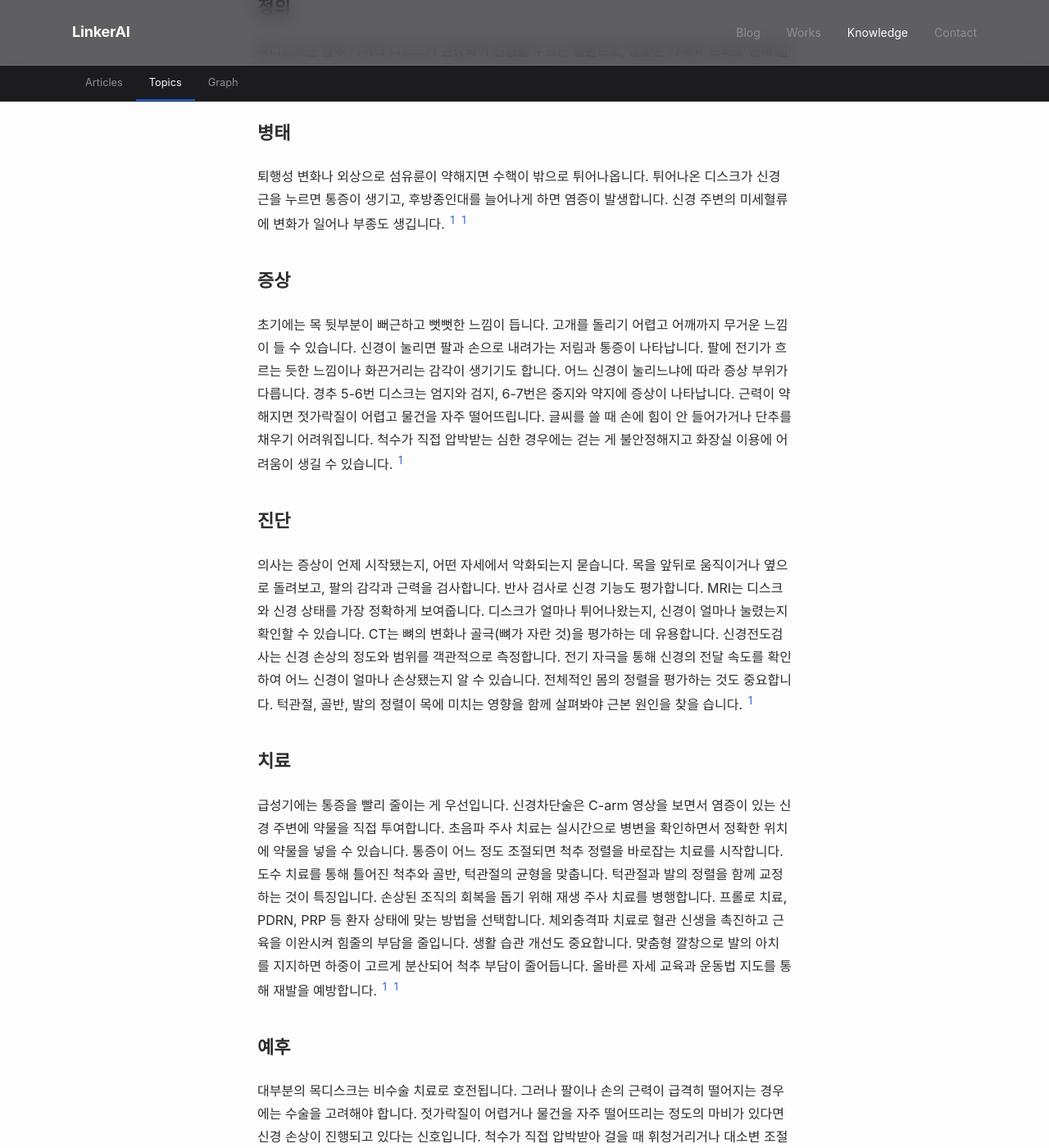
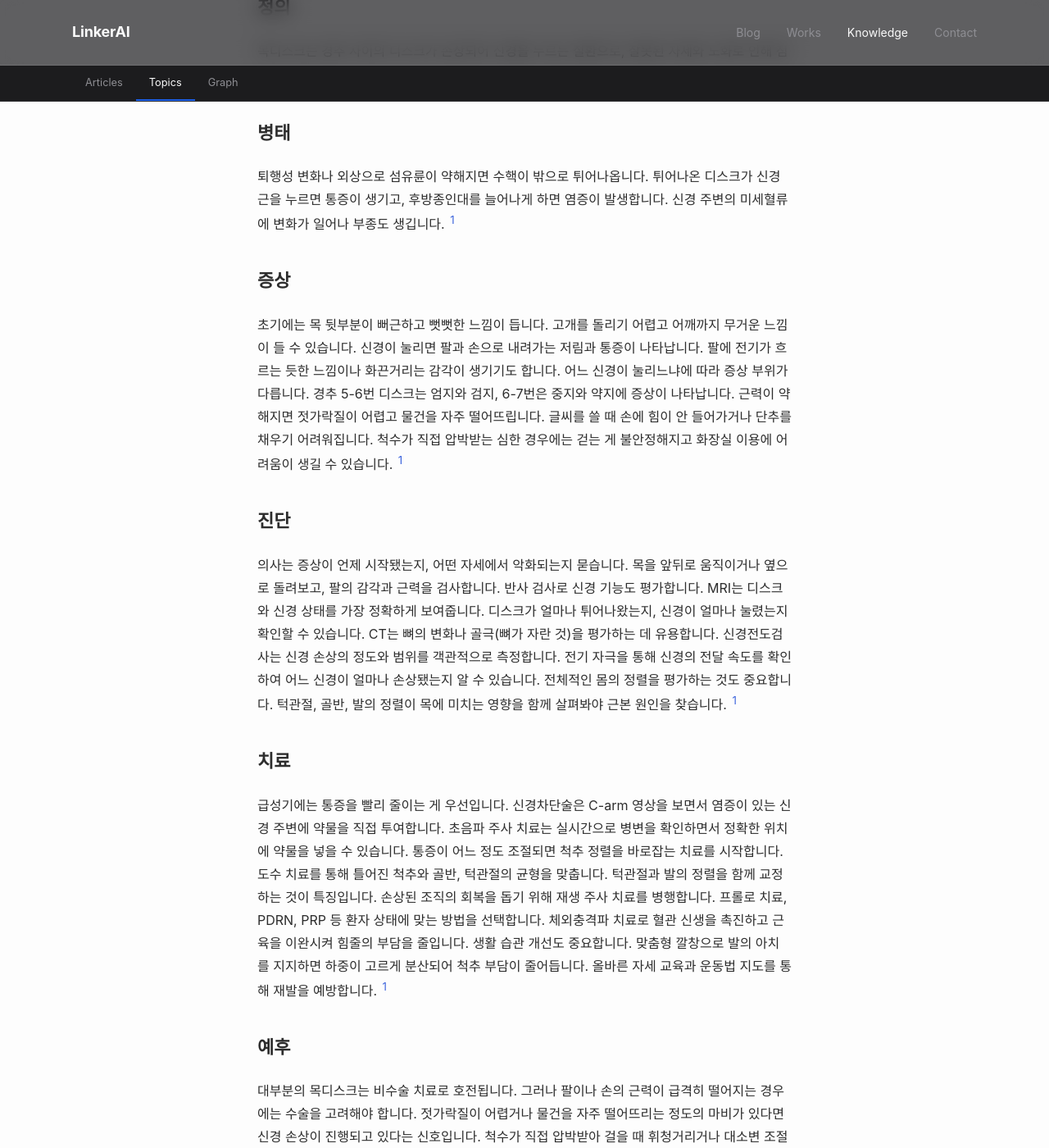
Before and after one commit to feelharmony/linkare-medical-knowledge, a Jekyll site: the page built from conditions/cervical-disc-herniation.md, in a window 1280 px wide and 1400 px high, scrolled down 447 px. Shown: the whole window at 82% size. Built offline with Jekyll 4.4.1, drawn with Linux system fonts in a browser that asks for light colours; some web fonts are replaced; some of the changed text lies outside the part shown.

Commit message:
auto-sync entity: 목디스크 (cervical-disc-herniation) — manual_edit:body_md

```diff
--- a/conditions/cervical-disc-herniation.md
+++ b/conditions/cervical-disc-herniation.md
@@ -7,23 +7,23 @@ title: 목디스크
 description: 경추 추간판이 탈출하여 신경을 압박하는 질환
 title_en: cervical disc herniation
 last_reviewed: '2026-04-28'
-source_count: 7
-version: 3
+source_count: 2
+version: 4
 ---
 ## 정의
 목디스크는 경추 사이의 디스크가 손상되어 신경을 누르는 질환으로, 잘못된 자세와 노화로 인해 점점 흔해지고 있습니다. [^1]
 
 ## 병태
-퇴행성 변화나 외상으로 섬유륜이 약해지면 수핵이 밖으로 튀어나옵니다. 튀어나온 디스크가 신경근을 누르면 통증이 생기고, 후방종인대를 늘어나게 하면 염증이 발생합니다. 신경 주변의 미세혈류에 변화가 일어나 부종도 생깁니다. [^1] [^1]
+퇴행성 변화나 외상으로 섬유륜이 약해지면 수핵이 밖으로 튀어나옵니다. 튀어나온 디스크가 신경근을 누르면 통증이 생기고, 후방종인대를 늘어나게 하면 염증이 발생합니다. 신경 주변의 미세혈류에 변화가 일어나 부종도 생깁니다. [^1]
 
 ## 증상
 초기에는 목 뒷부분이 뻐근하고 뻣뻣한 느낌이 듭니다. 고개를 돌리기 어렵고 어깨까지 무거운 느낌이 들 수 있습니다. 신경이 눌리면 팔과 손으로 내려가는 저림과 통증이 나타납니다.  팔에 전기가 흐르는 듯한 느낌이나 화끈거리는 감각이 생기기도 합니다. 어느 신경이 눌리느냐에 따라 증상 부위가 다릅니다. 경추 5-6번 디스크는 엄지와 검지, 6-7번은 중지와 약지에 증상이 나타납니다. 근력이 약해지면 젓가락질이 어렵고 물건을 자주 떨어뜨립니다. 글씨를 쓸 때 손에 힘이 안 들어가거나 단추를 채우기 어려워집니다. 척수가 직접 압박받는 심한 경우에는 걷는 게 불안정해지고 화장실 이용에 어려움이 생길 수 있습니다. [^1]
 
 ## 진단
-의사는 증상이 언제 시작됐는지, 어떤 자세에서 악화되는지 묻습니다. 목을 앞뒤로 움직이거나 옆으로 돌려보고, 팔의 감각과 근력을 검사합니다. 반사 검사로 신경 기능도 평가합니다. MRI는 디스크와 신경 상태를 가장 정확하게 보여줍니다. 디스크가 얼마나 튀어나왔는지, 신경이 얼마나 눌렸는지 확인할 수 있습니다. CT는 뼈의 변화나 골극(뼈가 자란 것)을 평가하는 데 유용합니다. 신경전도검사는 신경 손상의 정도와 범위를 객관적으로 측정합니다. 전기 자극을 통해 신경의 전달 속도를 확인하여 어느 신경이 얼마나 손상됐는지 알 수 있습니다. 전체적인 몸의 정렬을 평가하는 것도 중요합니다. 턱관절, 골반, 발의 정렬이 목에 미치는 영향을 함께 살펴봐야 근본 원인을 찾을 습니다. [^1]
+의사는 증상이 언제 시작됐는지, 어떤 자세에서 악화되는지 묻습니다. 목을 앞뒤로 움직이거나 옆으로 돌려보고, 팔의 감각과 근력을 검사합니다. 반사 검사로 신경 기능도 평가합니다. MRI는 디스크와 신경 상태를 가장 정확하게 보여줍니다. 디스크가 얼마나 튀어나왔는지, 신경이 얼마나 눌렸는지 확인할 수 있습니다. CT는 뼈의 변화나 골극(뼈가 자란 것)을 평가하는 데 유용합니다. 신경전도검사는 신경 손상의 정도와 범위를 객관적으로 측정합니다. 전기 자극을 통해 신경의 전달 속도를 확인하여 어느 신경이 얼마나 손상됐는지 알 수 있습니다. 전체적인 몸의 정렬을 평가하는 것도 중요합니다. 턱관절, 골반, 발의 정렬이 목에 미치는 영향을 함께 살펴봐야 근본 원인을 찾습니다. [^1]
 
 ## 치료
-급성기에는 통증을 빨리 줄이는 게 우선입니다. 신경차단술은 C-arm 영상을 보면서 염증이 있는 신경 주변에 약물을 직접 투여합니다. 초음파 주사 치료는 실시간으로 병변을 확인하면서 정확한 위치에 약물을 넣을 수 있습니다. 통증이 어느 정도 조절되면 척추 정렬을 바로잡는 치료를 시작합니다. 도수 치료를 통해 틀어진 척추와 골반, 턱관절의 균형을 맞춥니다. 턱관절과 발의 정렬을 함께 교정하는 것이 특징입니다. 손상된 조직의 회복을 돕기 위해 재생 주사 치료를 병행합니다. 프롤로 치료, PDRN, PRP 등 환자 상태에 맞는 방법을 선택합니다. 체외충격파 치료로 혈관 신생을 촉진하고 근육을 이완시켜 힘줄의 부담을 줄입니다. 생활 습관 개선도 중요합니다. 맞춤형 깔창으로 발의 아치를 지지하면 하중이 고르게 분산되어 척추 부담이 줄어듭니다. 올바른 자세 교육과 운동법 지도를 통해 재발을 예방합니다. [^1] [^1]
+급성기에는 통증을 빨리 줄이는 게 우선입니다. 신경차단술은 C-arm 영상을 보면서 염증이 있는 신경 주변에 약물을 직접 투여합니다. 초음파 주사 치료는 실시간으로 병변을 확인하면서 정확한 위치에 약물을 넣을 수 있습니다. 통증이 어느 정도 조절되면 척추 정렬을 바로잡는 치료를 시작합니다. 도수 치료를 통해 틀어진 척추와 골반, 턱관절의 균형을 맞춥니다. 턱관절과 발의 정렬을 함께 교정하는 것이 특징입니다. 손상된 조직의 회복을 돕기 위해 재생 주사 치료를 병행합니다. 프롤로 치료, PDRN, PRP 등 환자 상태에 맞는 방법을 선택합니다. 체외충격파 치료로 혈관 신생을 촉진하고 근육을 이완시켜 힘줄의 부담을 줄입니다. 생활 습관 개선도 중요합니다. 맞춤형 깔창으로 발의 아치를 지지하면 하중이 고르게 분산되어 척추 부담이 줄어듭니다. 올바른 자세 교육과 운동법 지도를 통해 재발을 예방합니다. [^1]
 
 ## 예후
 대부분의 목디스크는 비수술 치료로 호전됩니다. 그러나 팔이나 손의 근력이 급격히 떨어지는 경우에는 수술을 고려해야 합니다. 젓가락질이 어렵거나 물건을 자주 떨어뜨리는 정도의 마비가 있다면 신경 손상이 진행되고 있다는 신호입니다. 척수가 직접 압박받아 걸을 때 휘청거리거나 대소변 조절이 어려운 경우는 응급 수술이 필요합니다. 심각한 마비 증상이 아니라면 비수술 치료만으로도 충분한 호전을 기대할 수 있습니다[^1]. 수술 후에도 포괄적인 재활 치료가 통증 감소와 기능 개선에 도움을 줍니다.
```
Also changed, not shown: other parts of conditions/cervical-disc-herniation.md (+2 -1 lines).
